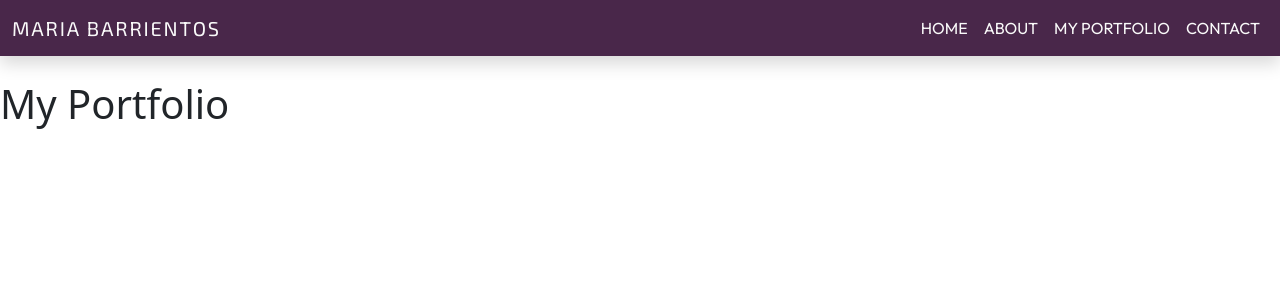
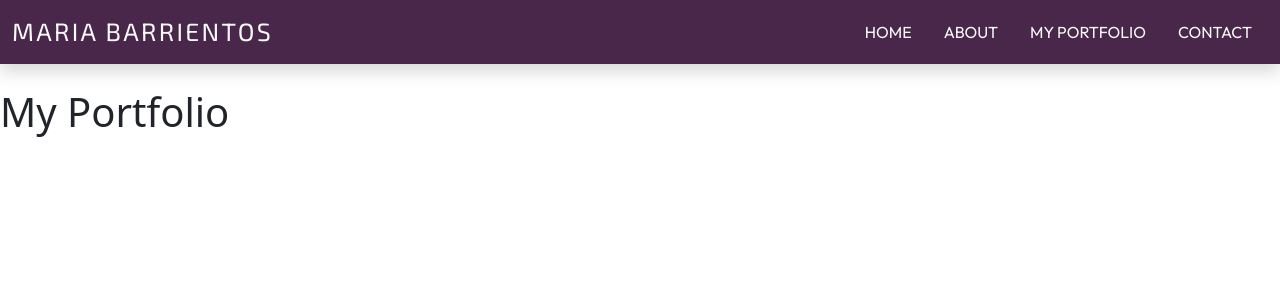
Before and after one commit to cotebarrientos/my-portfolio, a React (Create React App) app: page / in a window 1280 px wide. Shown: the top 300 px of the page. Built offline with nearby package versions, Linux system fonts and the light colour scheme.

Commit message:
Add collapsible Navbar

```diff
--- a/src/components/Navbar.jsx
+++ b/src/components/Navbar.jsx
@@ -6,14 +6,19 @@ Nav} from 'react-bootstrap'
 
 const Navbar = () => {
     return (
-        <Appbar className="background-color mb-4 shadow" sticky="top">
+        <Appbar collapseOnSelect
+            expand="lg"
+            className="background-color mb-4 navbar-dark shadow"
+            sticky="top">
             <Container fluid>
             <Appbar.Brand
             className="font-exo text-uppercase">
                 <Link to="homeSection">Maria Barrientos</Link>
             </Appbar.Brand>
+            <Appbar.Toggle aria-controls="responsive-navbar-nav" />
+            <Appbar.Collapse id="responsive-navbar-nav">
                 <Nav className="ms-auto text-uppercase font-outfit">
-                <Nav.Link>
+                    <Nav.Link className="ps-3 pe-3">
                         <Link
                         activeClass="active"
                         to="homeSection"
@@ -21,10 +26,11 @@ const Navbar = () => {
                         smooth={true}
                         duration={500}>Home</Link>
                     </Nav.Link>
-                <Nav.Link  href="#">About</Nav.Link>
-                <Nav.Link href="#">My Portfolio</Nav.Link>
-                <Nav.Link  href="#">Contact</Nav.Link>
+                    <Nav.Link  href="#" className="ps-3 pe-3">About</Nav.Link>
+                    <Nav.Link href="#" className="ps-3 pe-3">My Portfolio</Nav.Link>
+                    <Nav.Link  href="#" className="ps-3 pe-3">Contact</Nav.Link>
                 </Nav>
+            </Appbar.Collapse>
             </Container>
         </Appbar>
     )
--- a/src/index.css
+++ b/src/index.css
@@ -27,6 +27,7 @@ html,body {
 
 .background-color .navbar-brand {
   color: #FAFAFA;
+  font-size: 25px;
   letter-spacing: 0.09em;
 }
 
@@ -45,3 +46,14 @@ html,body {
   color: #FFFFFF;
   background-color: #94618E;
 }
+
+
+/* Media Queries */
+
+@media screen and (max-width: 350px) {
+  .background-color .navbar-brand {
+    color: #FAFAFA;
+    font-size: 20px;
+    letter-spacing: 0.09em;
+  }
+}
```
Lines whose indentation alone changed are shown as unchanged.
